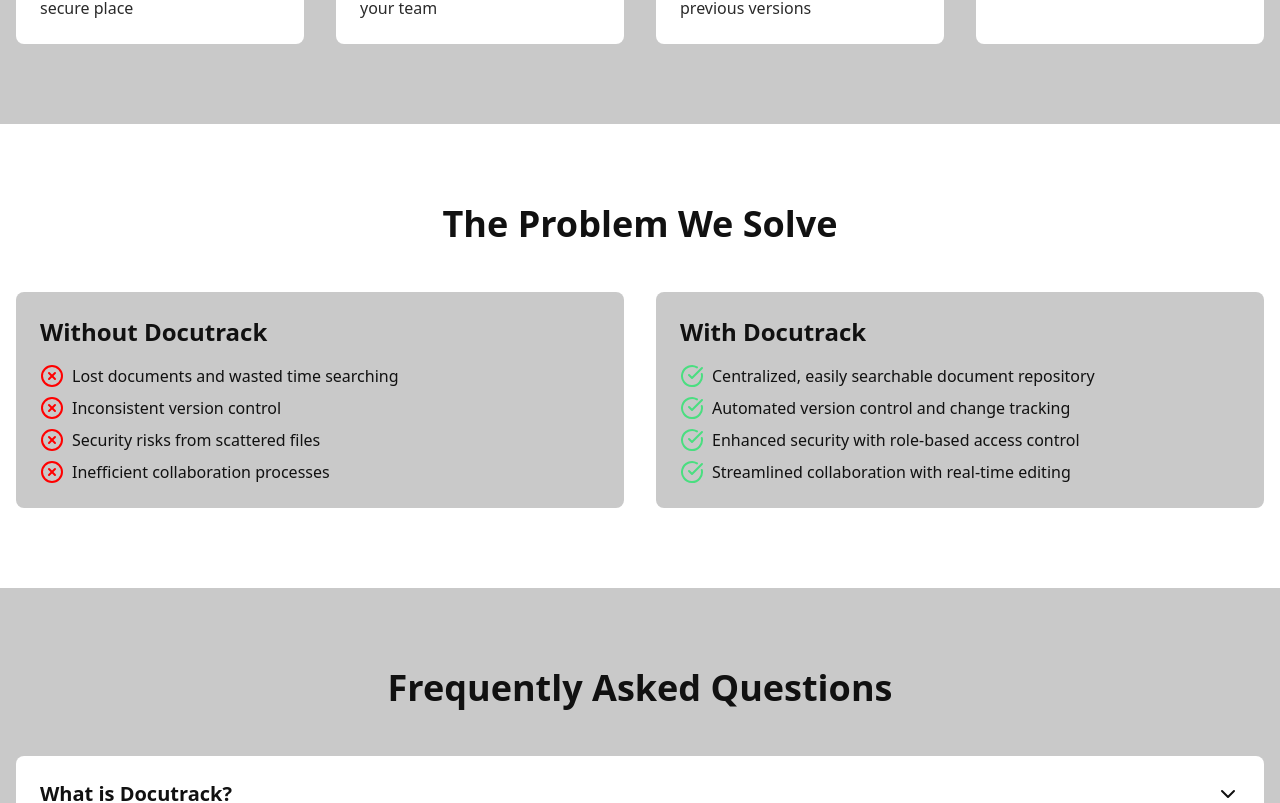
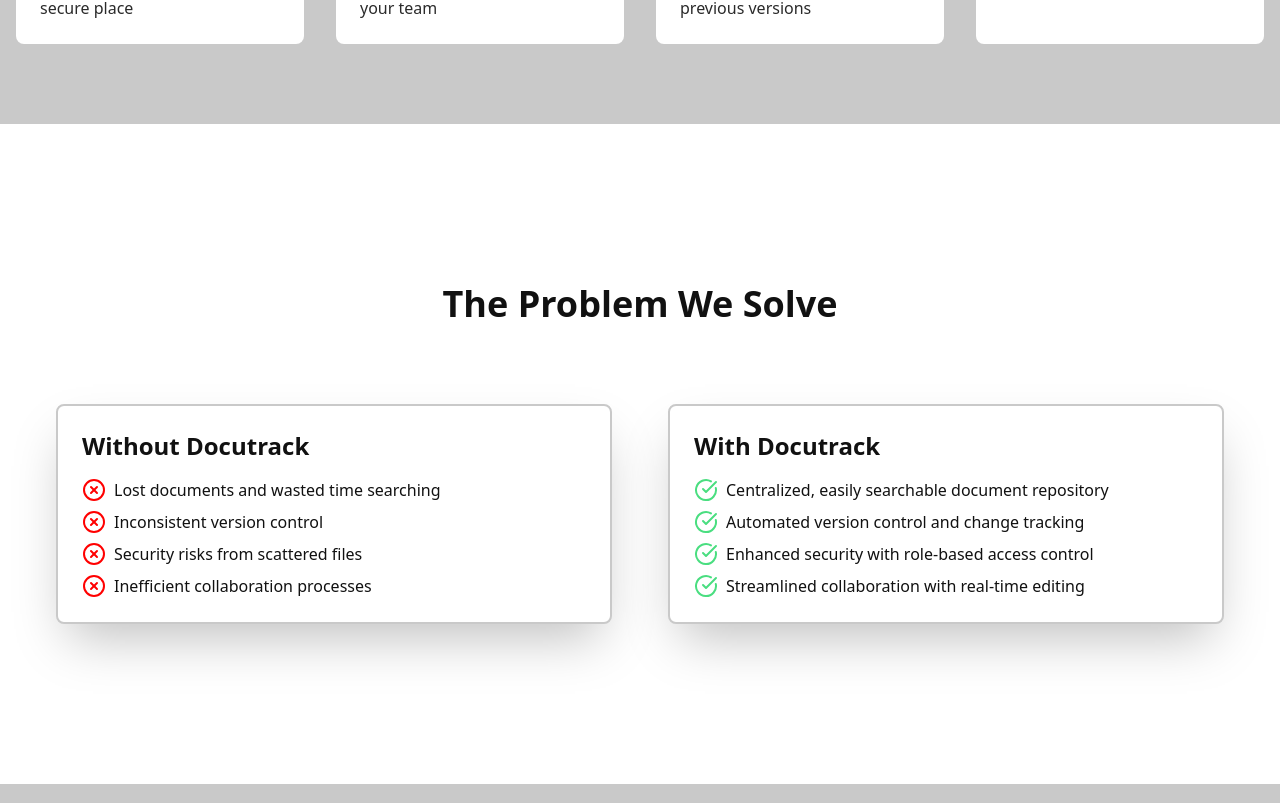
Before and after one commit to fernastereo/docutrack-landing, a Vue app: page / in a window 1280 px wide. Shown: the part 1000-1803 px from the top of the page. Built offline with nearby package versions, Linux system fonts and the light colour scheme.

Commit message:
refactor ProblemsSection to enhance layout and styling for improved visual appeal

```diff
--- a/src/components/ProblemsSection.vue
+++ b/src/components/ProblemsSection.vue
@@ -1,11 +1,11 @@
 <template>
-  <section id="solution" class="py-20 px-4">
+  <section id="solution" class="py-40 px-4">
     <div class="container mx-auto">
-      <h2 class="text-3xl md:text-4xl font-bold text-center mb-12">The Problem We Solve</h2>
-      <div class="grid grid-cols-1 md:grid-cols-2 gap-8">
+      <h2 class="text-3xl md:text-4xl font-bold text-center mb-20">The Problem We Solve</h2>
+      <div class="mx-10 grid grid-cols-1 md:grid-cols-2 gap-14">
         <div :class="[
           'p-6 rounded-lg transition-colors duration-300',
-          isDarkMode ? 'bg-base-300' : 'bg-base-200'
+          isDarkMode ? 'bg-base-300' : 'bg-base-100 border-2 border-base-200 shadow-2xl'
         ]">
           <h3 class="text-2xl font-semibold mb-4">Without Docutrack</h3>
           <ul class="space-y-2">
@@ -17,7 +17,7 @@
         </div>
         <div :class="[
           'p-6 rounded-lg transition-colors duration-300',
-          isDarkMode ? 'bg-base-300' : 'bg-base-200'
+          isDarkMode ? 'bg-base-300' : 'bg-base-100 border-2 border-base-200 shadow-2xl'
         ]">
           <h3 class="text-2xl font-semibold mb-4">With Docutrack</h3>
           <ul class="space-y-2">
```
